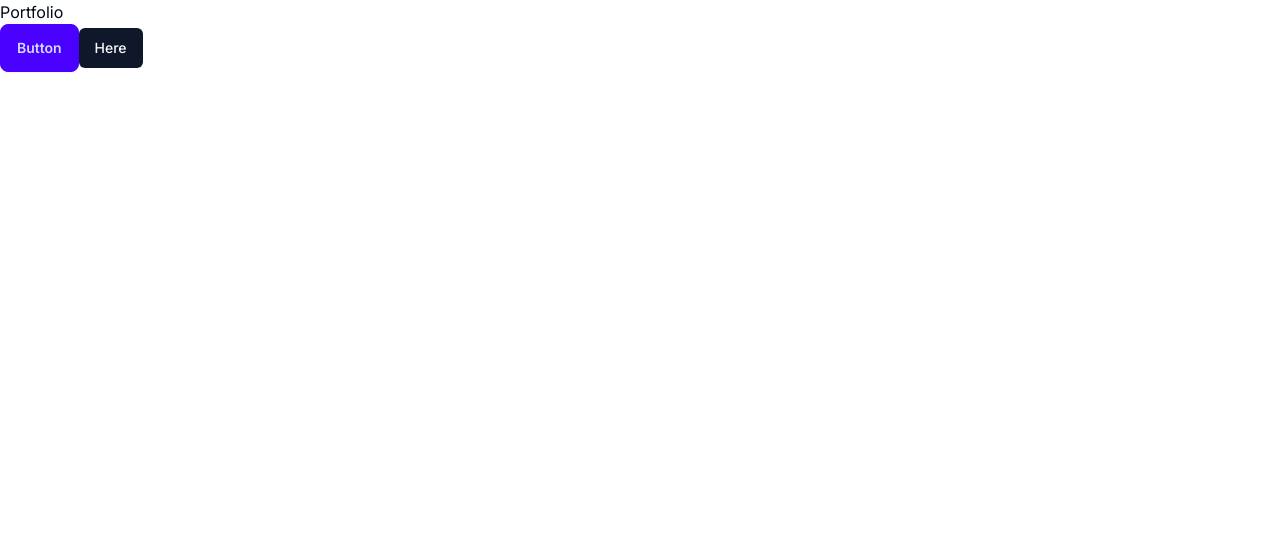
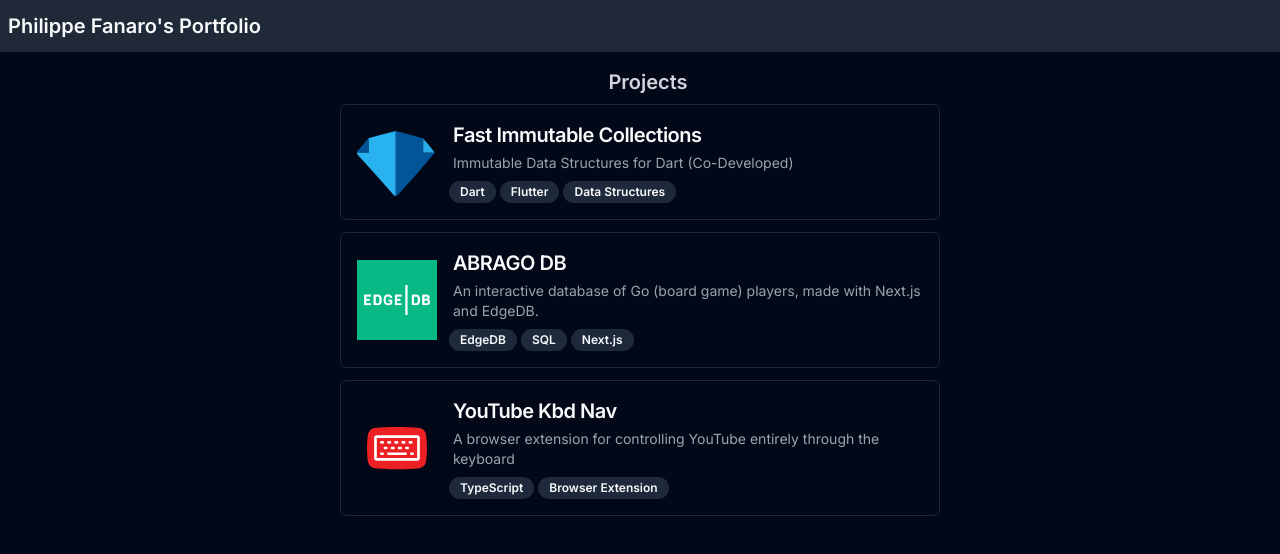
Before and after one commit to psygo/aquarifolio, a Next.js app: page /portfolio in a window 1280 px wide. Shown: the top 554 px of the page. Built offline with nearby package versions, Linux system fonts and the light colour scheme.

Commit message:
first version of project cards

```diff
--- a/src/app/layout.tsx
+++ b/src/app/layout.tsx
@@ -20,7 +20,7 @@
     <html lang="en">
       <body
         style={{ margin: 0 }}
-        className={inter.className}
+        className={`${inter.className} dark`}
       >
         {children}
       </body>
--- a/src/app/portfolio/page.tsx
+++ b/src/app/portfolio/page.tsx
@@ -1,11 +1,54 @@
-import { Button } from "@shad"
+import { ProjectCard } from "@components/Portfolio/exports"
 
 export default function Portfolio() {
   return (
-    <main className="light min-h-screen">
-      <h1>Portfolio</h1>
-      <button className="btn btn-primary">Button</button>
-      <Button>Here</Button>
-    </main>
+    <>
+      <nav className="bg-gray-800 p-2 py-3">
+        <h1 className="text-xl font-semibold">
+          Philippe Fanaro&apos;s Portfolio
+        </h1>
+      </nav>
+
+      <main className="flex flex-col gap-6 min-h-screen p-4">
+        <section className="flex flex-col gap-2 items-center">
+          <h2 className="text-xl font-semibold text-gray-300 pl-4">
+            Projects
+          </h2>
+
+          <div className="flex flex-col gap-3 max-w-[600px]">
+            <ProjectCard
+              iconFilename="fic.svg"
+              iconAlt="FIC Logo"
+              title="Fast Immutable Collections"
+              description="Immutable Data Structures for Dart (Co-Developed)"
+              badgeList={[
+                "Dart",
+                "Flutter",
+                "Data Structures",
+              ]}
+            />
+
+            <ProjectCard
+              iconFilename="edgedb.png"
+              iconAlt="EdgeDB Logo"
+              title="ABRAGO DB"
+              description="An interactive database of Go (board game) players, made with Next.js and EdgeDB."
+              badgeList={["EdgeDB", "SQL", "Next.js"]}
+            />
+
+            <ProjectCard
+              iconFilename="yt_kbd_nav.svg"
+              iconAlt="YT Kbd Nav Logo"
+              title="YouTube Kbd Nav"
+              description="A browser extension for controlling YouTube entirely through the keyboard"
+              badgeList={[
+                "TypeScript",
+                "Browser Extension",
+              ]}
+            />
+          </div>
+        </section>
+      </main>
+    </>
   )
 }
--- /dev/null
+++ b/src/components/Portfolio/ProjectCard.tsx
@@ -0,0 +1,46 @@
+import Image from "next/image"
+
+import { Badge } from "@shad"
+
+type ProjectCardProps = {
+  iconFilename: string
+  iconAlt: string
+  title: string
+  description: string
+  badgeList: string[]
+}
+
+export function ProjectCard({
+  iconFilename,
+  iconAlt,
+  title,
+  description,
+  badgeList,
+}: ProjectCardProps) {
+  return (
+    <div className="flex gap-4 items-center border-[1px] rounded-md p-4">
+      <Image
+        src={iconFilename}
+        height={0}
+        width={80}
+        alt={iconAlt}
+        className="max-w-[80px]"
+      />
+      <div className="flex flex-col gap-2">
+        <h4 className="text-xl font-semibold tracking-tight mb-[-4px]">
+          {title}
+        </h4>
+        <h5 className="text-sm text-gray-400">
+          {description}
+        </h5>
+        <div className="flex gap-1 ml-[-4px]">
+          {badgeList.map((b, i) => (
+            <Badge variant="secondary" key={i}>
+              {b}
+            </Badge>
+          ))}
+        </div>
+      </div>
+    </div>
+  )
+}
--- /dev/null
+++ b/src/components/Portfolio/exports.ts
@@ -0,0 +1 @@
+export * from "./ProjectCard"
--- /dev/null
+++ b/src/components/common/shad/badge.tsx
@@ -0,0 +1,36 @@
+import * as React from "react"
+import { cva, type VariantProps } from "class-variance-authority"
+
+import { cn } from "@/lib/utils"
+
+const badgeVariants = cva(
+  "inline-flex items-center rounded-full border px-2.5 py-0.5 text-xs font-semibold transition-colors focus:outline-none focus:ring-2 focus:ring-ring focus:ring-offset-2",
+  {
+    variants: {
+      variant: {
+        default:
+          "border-transparent bg-primary text-primary-foreground hover:bg-primary/80",
+        secondary:
+          "border-transparent bg-secondary text-secondary-foreground hover:bg-secondary/80",
+        destructive:
+          "border-transparent bg-destructive text-destructive-foreground hover:bg-destructive/80",
+        outline: "text-foreground",
+      },
+    },
+    defaultVariants: {
+      variant: "default",
+    },
+  }
+)
+
+export interface BadgeProps
+  extends React.HTMLAttributes<HTMLDivElement>,
+    VariantProps<typeof badgeVariants> {}
+
+function Badge({ className, variant, ...props }: BadgeProps) {
+  return (
+    <div className={cn(badgeVariants({ variant }), className)} {...props} />
+  )
+}
+
+export { Badge, badgeVariants }
--- /dev/null
+++ b/src/components/common/shad/card.tsx
@@ -0,0 +1,96 @@
+import * as React from "react"
+
+import { cn } from "@styles"
+
+const Card = React.forwardRef<
+  HTMLDivElement,
+  React.HTMLAttributes<HTMLDivElement>
+>(({ className, ...props }, ref) => (
+  <div
+    ref={ref}
+    className={cn(
+      "rounded-lg border bg-card text-card-foreground shadow-sm",
+      className
+    )}
+    {...props}
+  />
+))
+Card.displayName = "Card"
+
+const CardHeader = React.forwardRef<
+  HTMLDivElement,
+  React.HTMLAttributes<HTMLDivElement>
+>(({ className, ...props }, ref) => (
+  <div
+    ref={ref}
+    className={cn(
+      "flex flex-col space-y-1.5 p-6",
+      className
+    )}
+    {...props}
+  />
+))
+CardHeader.displayName = "CardHeader"
+
+const CardTitle = React.forwardRef<
+  HTMLParagraphElement,
+  React.HTMLAttributes<HTMLHeadingElement>
+>(({ className, ...props }, ref) => (
+  <h3
+    ref={ref}
+    className={cn(
+      "text-2xl font-semibold leading-none tracking-tight",
+      className
+    )}
+    {...props}
+  />
+))
+CardTitle.displayName = "CardTitle"
+
+const CardDescription = React.forwardRef<
+  HTMLParagraphElement,
+  React.HTMLAttributes<HTMLParagraphElement>
+>(({ className, ...props }, ref) => (
+  <p
+    ref={ref}
+    className={cn(
+      "text-sm text-muted-foreground",
+      className
+    )}
+    {...props}
+  />
+))
+CardDescription.displayName = "CardDescription"
+
+const CardContent = React.forwardRef<
+  HTMLDivElement,
+  React.HTMLAttributes<HTMLDivElement>
+>(({ className, ...props }, ref) => (
+  <div
+    ref={ref}
+    className={cn("p-6 pt-0", className)}
+    {...props}
+  />
+))
+CardContent.displayName = "CardContent"
+
+const CardFooter = React.forwardRef<
+  HTMLDivElement,
+  React.HTMLAttributes<HTMLDivElement>
+>(({ className, ...props }, ref) => (
+  <div
+    ref={ref}
+    className={cn("flex items-center p-6 pt-0", className)}
+    {...props}
+  />
+))
+CardFooter.displayName = "CardFooter"
+
+export {
+  Card,
+  CardHeader,
+  CardFooter,
+  CardTitle,
+  CardDescription,
+  CardContent,
+}
--- a/src/components/common/shad/exports.ts
+++ b/src/components/common/shad/exports.ts
@@ -1 +1,3 @@
+export * from "./badge"
 export * from "./button"
+export * from "./card"
--- a/src/components/exports.ts
+++ b/src/components/exports.ts
@@ -1 +1,2 @@
+export * from "./Portfolio/exports"
 export * from "./three/exports"
```
Also changed, not shown: public/edgedb.png (added), 1 other file (tests, documents, lock files or other folders).
